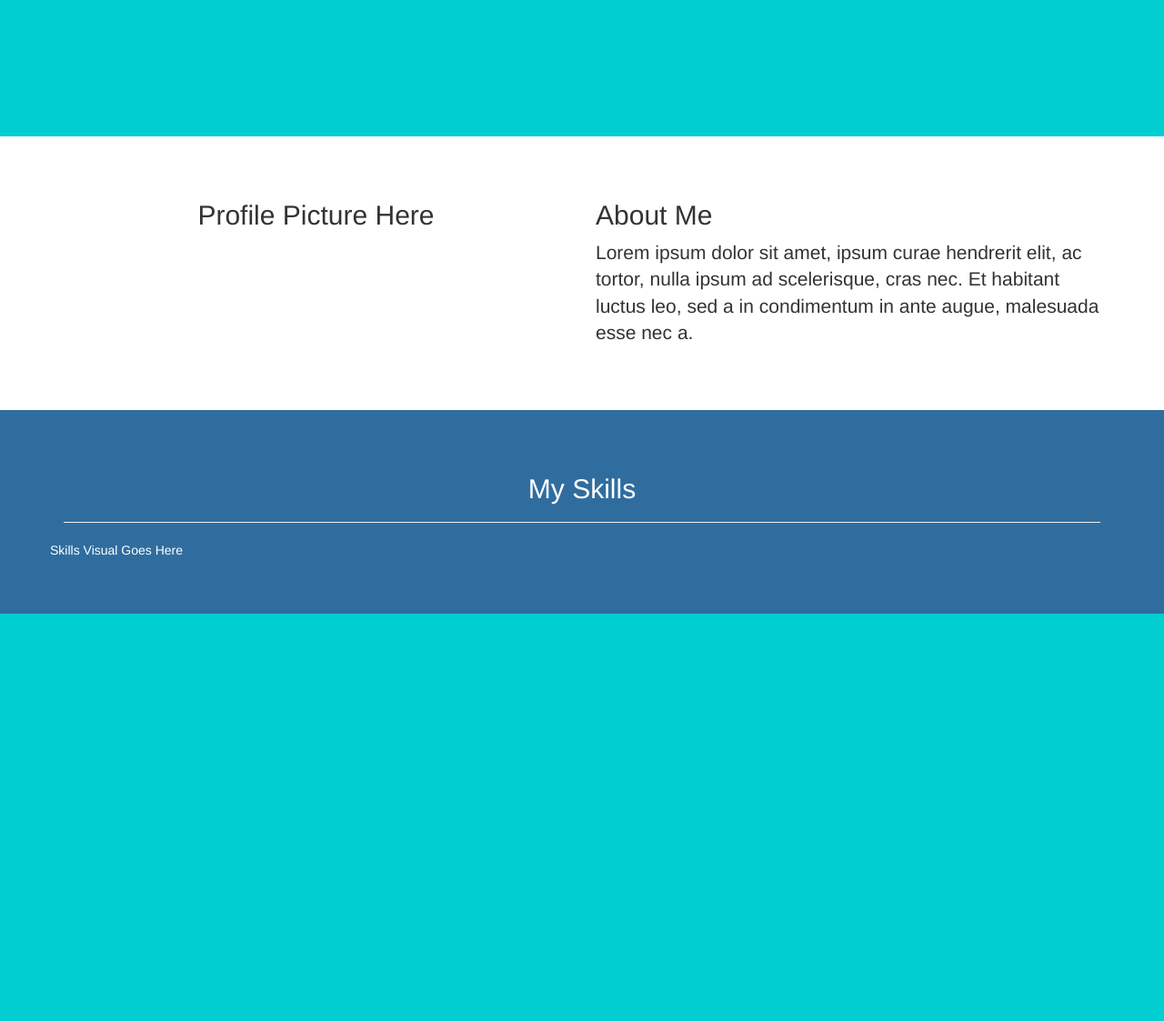
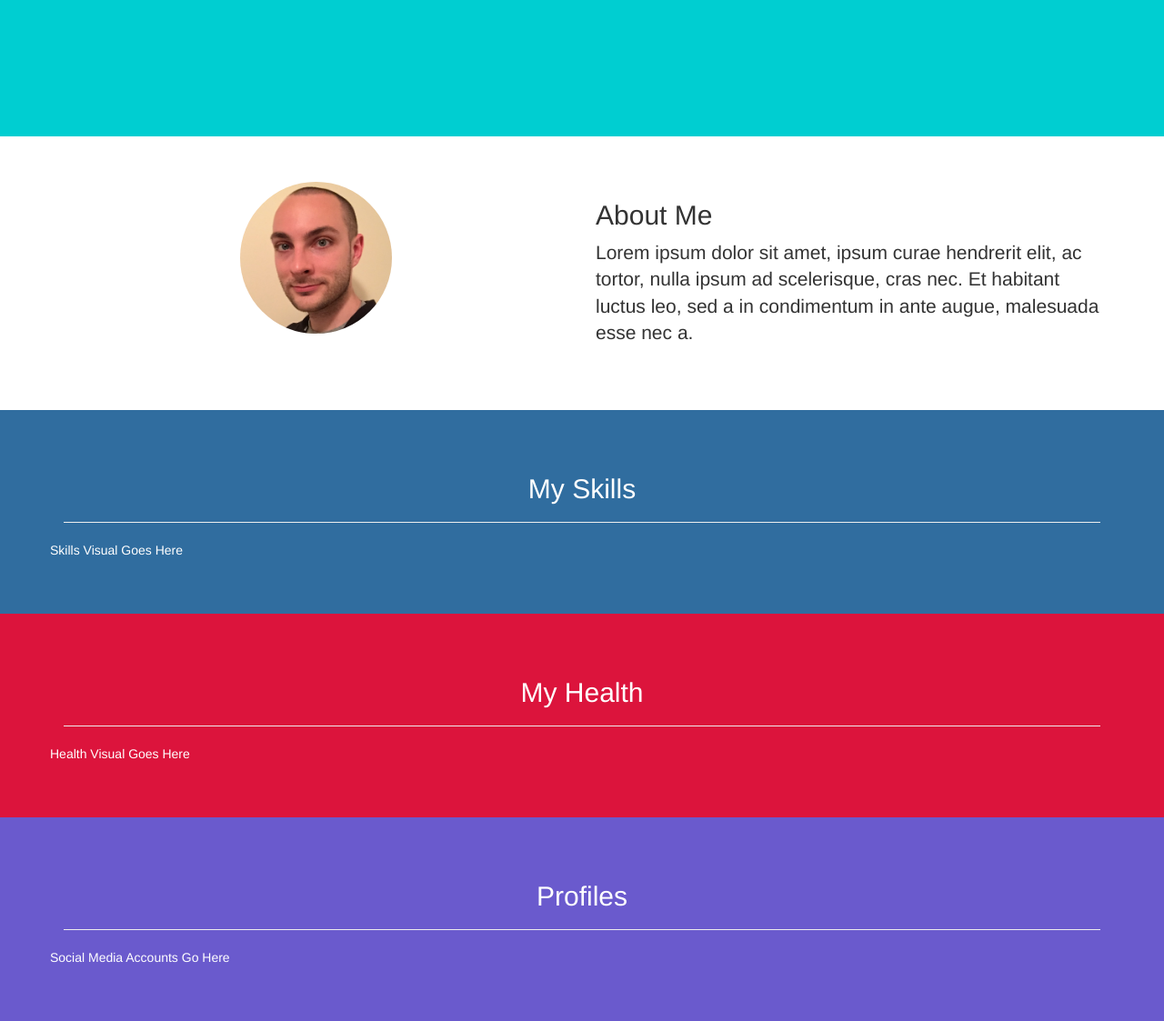
Before and after one commit to jacobeturpin/PersonalSite, a Flask app: page / in a window 1280 px wide. Shown: the part 650-1773 px from the top of the page at 91% size. Before the commit the page ends 1325 px from the top, so only its background shows below. Run offline with Flask 2, Linux system fonts and the light colour scheme; some libraries are stand-ins or nearby versions.

Commit message:
Added further section skeletons to index.html

```diff
--- a/PersonalSite/app.py
+++ b/PersonalSite/app.py
@@ -15,8 +15,7 @@ wsgi_app = app.wsgi_app
 @app.route('/')
 @app.route('/index')
 def index():
-    return render_template('index.html')
-
+    return render_template('index.html', name='Jacob Turpin')
 
 @app.route('/test')
 def hello():
--- a/PersonalSite/static/style.css
+++ b/PersonalSite/static/style.css
@@ -34,7 +34,24 @@ html, body {
   background-size: cover;
 }
 
+#profile {
+    border-radius: 50%;
+    width: 30%;
+    height: 30%;
+}
+
+
 #skills {
   background-color: #306d9f;
   color: #ffffff;
 }
+
+#health {
+  background-color: crimson;
+  color: #ffffff;
+}
+
+#engage {
+  background-color: slateblue;
+  color: #ffffff;
+}
--- a/PersonalSite/templates/index.html
+++ b/PersonalSite/templates/index.html
@@ -36,7 +36,7 @@
     <!-- Home -->
     <div id="home" class="home">
         <div class="text-vcenter">
-            <h1>Jacob Turpin</h1>
+            <h1>{{name}}</h1>
             <h3>Welcome to my personal portfolio</h3>
         </div>
     </div>
@@ -46,7 +46,7 @@
         <div class="container">
             <div class="row">
                 <div class="col-sm-6 text-vcenter">
-                    <h2>Profile Picture Here</h2>
+                    <img  id="profile" src="../static/images/CropSizeRender.png" />
                 </div>
                 <div class="col-sm-6">
                     <h2>About Me</h2>
@@ -73,10 +73,28 @@
 
 
     <!-- Health -->
+    <div id="health" class="pad-section">
+        <div class="container">
+            <h2 class="text-center">My Health</h2>
+            <hr />
+            <div class="row">
+                <p>Health Visual Goes Here</p>
+            </div>
+        </div>
+    </div>
 
 
 
     <!-- Engage -->
+    <div id="engage" class="pad-section">
+        <div class="container">
+            <h2 class="text-center">Profiles</h2>
+            <hr />
+            <div class="row">
+                <p>Social Media Accounts Go Here</p>
+            </div>
+        </div>
+    </div>
 
 </body>
 </html>
```
Also changed, not shown: PersonalSite/static/images/CropSizeRender.png (added).
